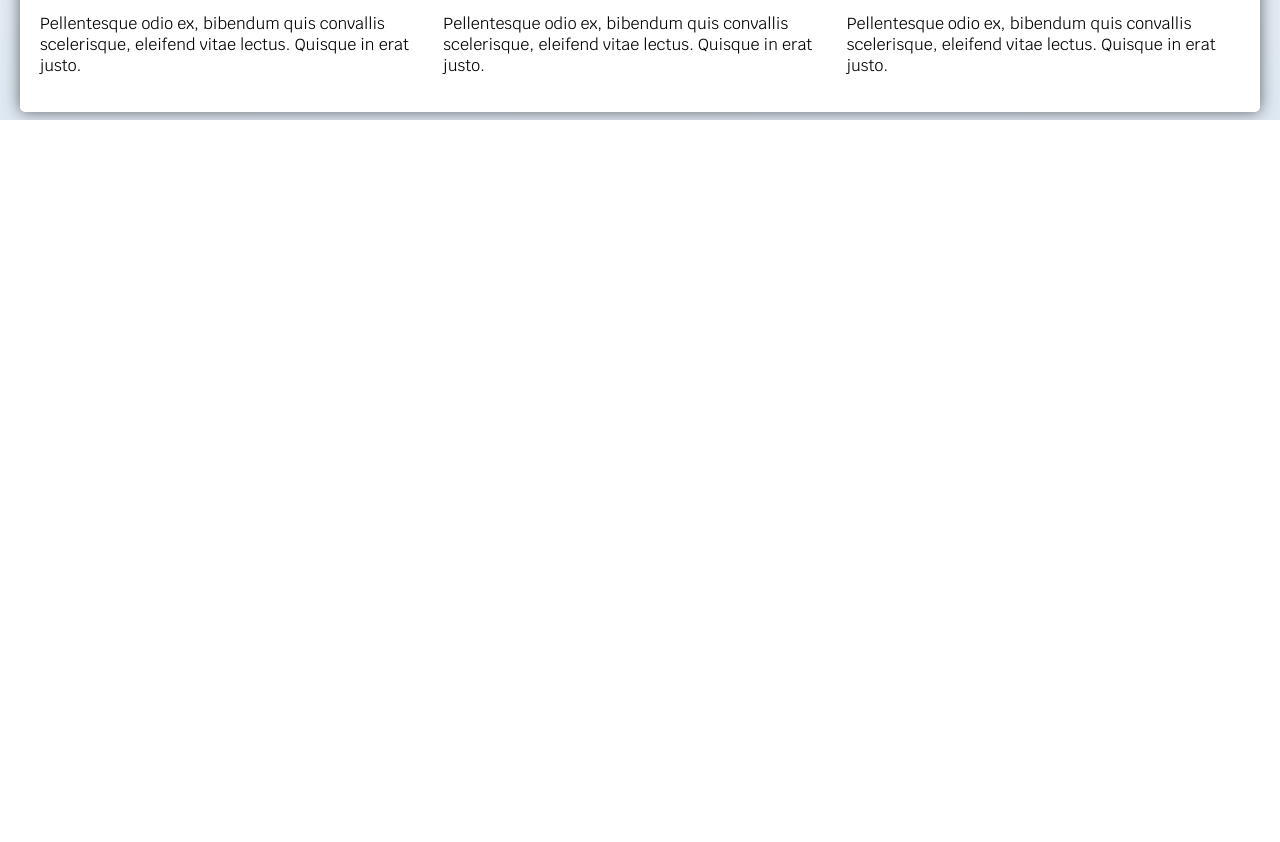
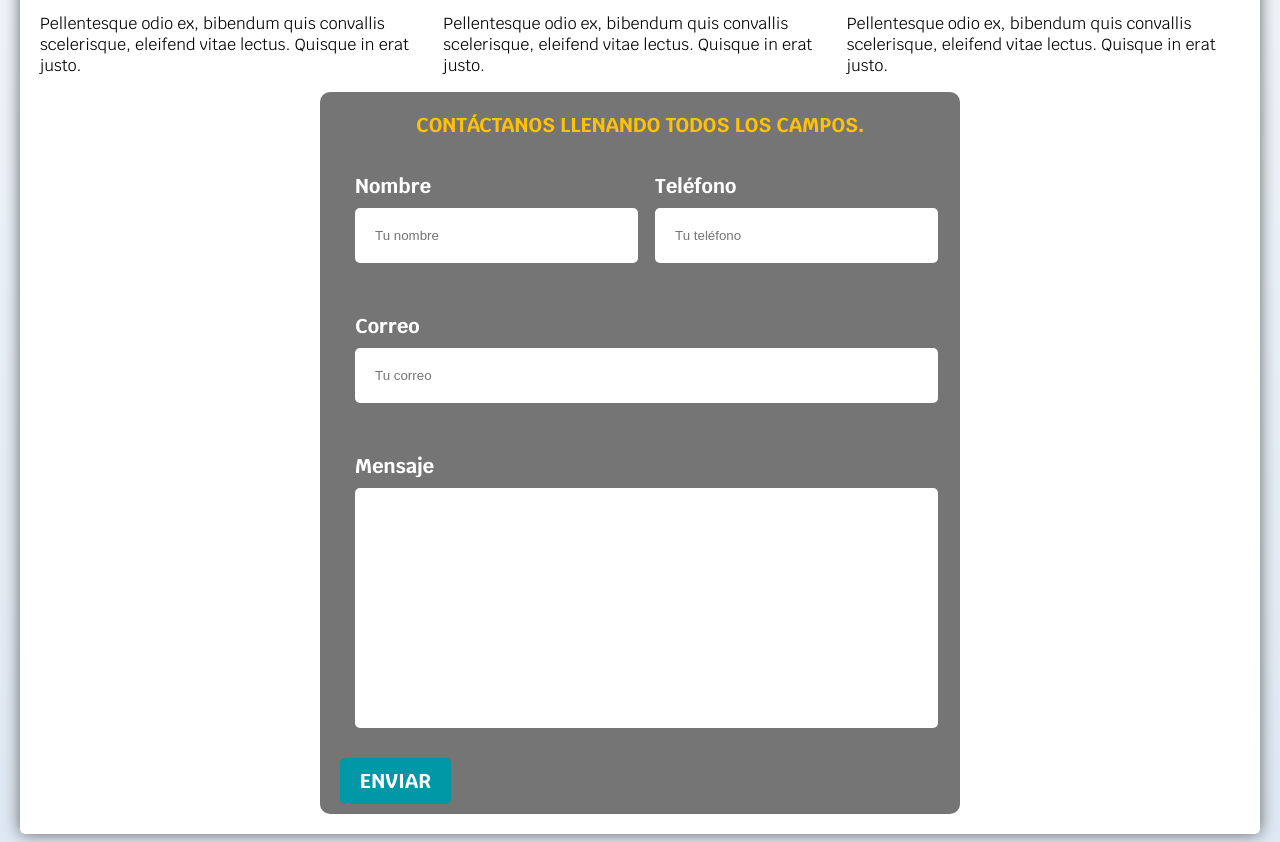
Before and after one commit to GBS3000/Proyecto1LND, a plain HTML site: page proyecto1/index.html in a window 1280 px wide. Shown: the part 921-1763 px from the top of the page. Before the commit the page ends 1041 px from the top, so only its background shows below. Drawn offline with Linux system fonts and the light colour scheme.

Commit message:
freelancer

```diff
--- a/proyecto1/css/styles.css
+++ b/proyecto1/css/styles.css
@@ -141,3 +141,85 @@ body{
     justify-content: center;
     align-items: center;
 }
+
+.formulario {
+    background-color: var(--gris);
+    width: min (60rem, 100%);
+    margin: 0 auto;
+    padding: 2rem;
+    border-radius: 1rem;
+    color: var(--blanco);
+
+}
+
+
+@media (min-width: 789px ){
+
+    .contenedor-campos{
+      display:grid;
+      grid-template-columns: 50% 50%;
+      grid-template-rows: auto auto;
+
+    }
+
+    .formulario {
+      display: grid;
+      grid-column: auto;
+       grid-column-start: 1;
+      grid-column-end: 4;
+       max-width: 60rem;
+    }
+
+    .campo {
+      border-radius: 0.5rem;
+       width: 90%;
+       border:none;
+      padding: 1.5rem;
+    }
+
+    .unacolumna .campo {
+     width: 201%;
+    }
+
+}
+
+
+.campo textarea{
+    margin-top: 0.9rem;
+    align-items: center;
+    height: 20rem;
+    border-radius: 0.5rem;
+    width: 90%;
+    border:none;
+    padding: 2rem;
+    resize: none;
+}
+
+.campo {
+    margin-bottom: 2rem;
+}
+
+.campo label{
+
+    color: var(--blanco);
+    font-size: 2rem;
+    font-weight: 700;
+}
+
+input {
+    margin-top: 0.9rem;
+    border-radius: 0.5rem;
+    width: 90%;
+    border:none;
+    padding: 2rem;
+}
+
+
+.formulario legend {
+    text-align: center;
+    color: var(--primario);
+    font-size: 2rem;
+    text-transform: uppercase;
+    font-weight: 700;
+    margin-bottom: 2rem
+}
--- a/proyecto1/index.html
+++ b/proyecto1/index.html
@@ -103,6 +103,43 @@
             </section>
         </div>
 
+        <div class="formulario">
+            <legend>CONTÁCTANOS LLENANDO TODOS LOS CAMPOS.</legend>
+            <form autocomplete >
+
+                <div class="contenedor-campos">
+
+                    <div class="campo">
+                        <label for="nombre">Nombre</label>
+                        <input type="text" id="nombre" name="nombre" placeholder="Tu nombre">
+
+                    </div>
+
+                    <div class="campo">
+                        <label for="telefono">Teléfono</label>
+                        <input type="tel" pattern="[0-9]{9}" id="telefono" name="telefono" placeholder="Tu teléfono">
+                    </div>
+
+                    <div class="unacolumna">
+
+                        <div class="campo">
+                            <label for="telefono">Correo</label>
+                            <input type="email" id="correo" name="correo" placeholder="Tu correo">
+                        </div>
+
+                        <div class="campo">
+                            <label for="mensaje">Mensaje</label>
+                            <textarea></textarea>
+                        </div>
+
+                    </div>
+                </div>
+                <div class="iconos">
+                    <a class="boton" href="#">Enviar</a>
+                </div>
+
+            </form>
+
     </main>
 </body>
 </html>
```
